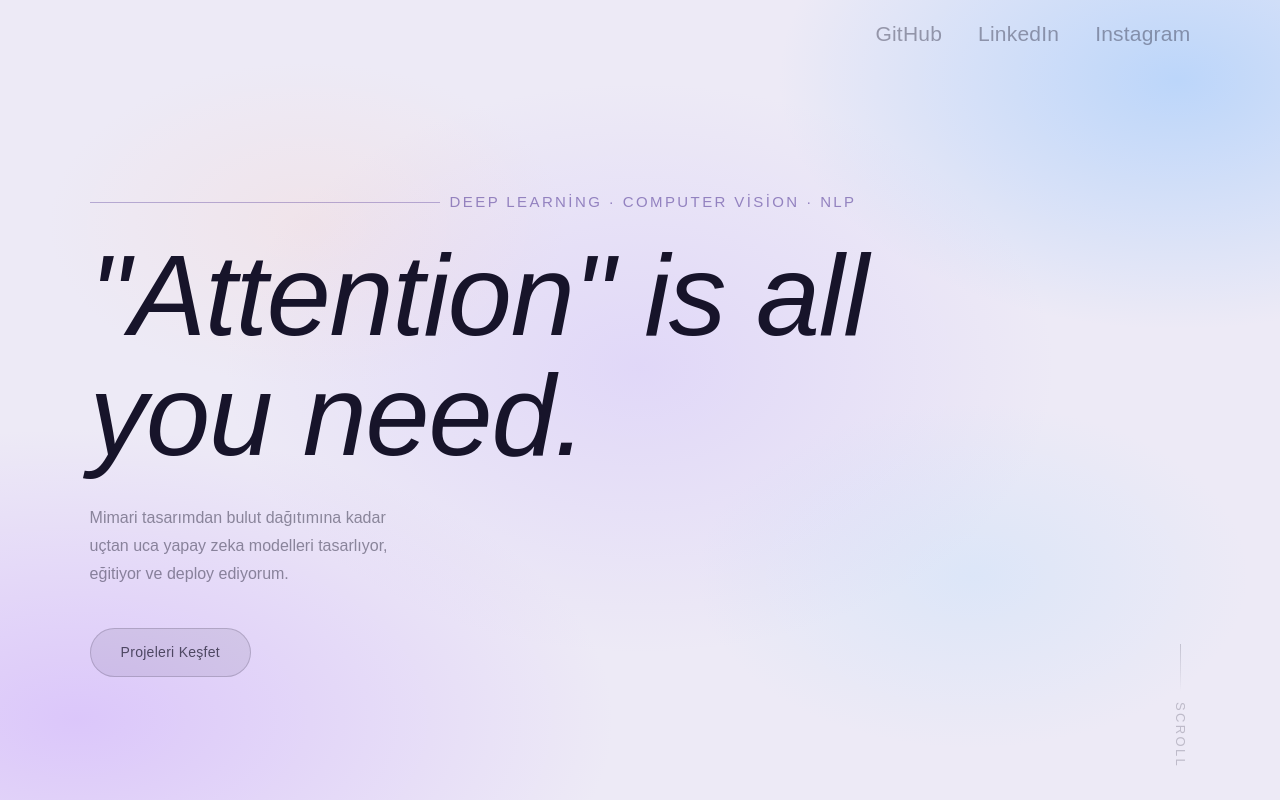
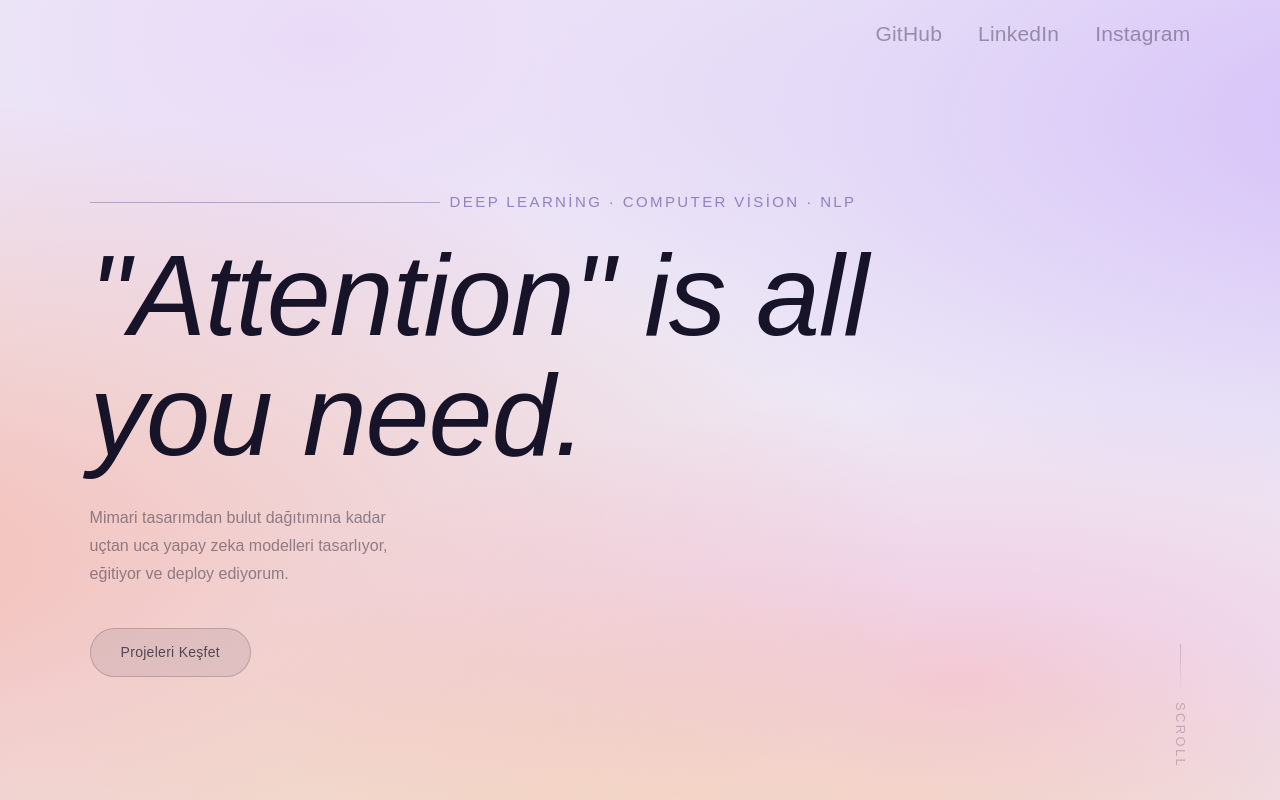
Before and after one commit to omerfarukpirhasanoglu/pirhasanoglu.com, a Next.js app: page / in a window 1280 px wide. Shown: the top 800 px of the page. Built offline with nearby package versions, Linux system fonts and the light colour scheme.

Commit message:
background

```diff
--- a/src/app/globals.css
+++ b/src/app/globals.css
@@ -29,7 +29,7 @@ body {
   min-height: 100svh;
 }
 
-/* Aurora — soft & clean, mor-mavi-şeftali, kızıl yok */
+/* Aurora — dağılmış, GPT-5.5 renkleri */
 body::before {
   content: '';
   position: fixed;
@@ -37,12 +37,12 @@ body::before {
   z-index: 0;
   pointer-events: none;
   background:
-    radial-gradient(ellipse 75% 65% at 6% 90%,  rgba(200,160,255,0.48) 0%, transparent 56%),
-    radial-gradient(ellipse 60% 60% at 92% 10%,  rgba(130,190,255,0.46) 0%, transparent 52%),
-    radial-gradient(ellipse 50% 55% at 50% 46%,  rgba(180,150,255,0.22) 0%, transparent 65%),
-    radial-gradient(ellipse 40% 40% at 76% 72%,  rgba(160,215,255,0.22) 0%, transparent 54%),
-    radial-gradient(ellipse 35% 35% at 24% 28%,  rgba(255,200,180,0.18) 0%, transparent 58%),
-    #edeaf6;
+    radial-gradient(ellipse 150% 100% at -15% 70%, rgba(255,130,90,0.42) 0%, transparent 58%),
+    radial-gradient(ellipse 130% 85% at 115% 15%, rgba(170,120,255,0.38) 0%, transparent 58%),
+    radial-gradient(ellipse 120% 75% at 55% 115%, rgba(255,200,70,0.32) 0%, transparent 58%),
+    radial-gradient(ellipse 100% 65% at 75% 85%, rgba(255,100,150,0.24) 0%, transparent 55%),
+    radial-gradient(ellipse 80%  80% at 25%  5%, rgba(220,170,255,0.22) 0%, transparent 55%),
+    #ede9f6;
 }
 
 /* Scrollbar */
```
